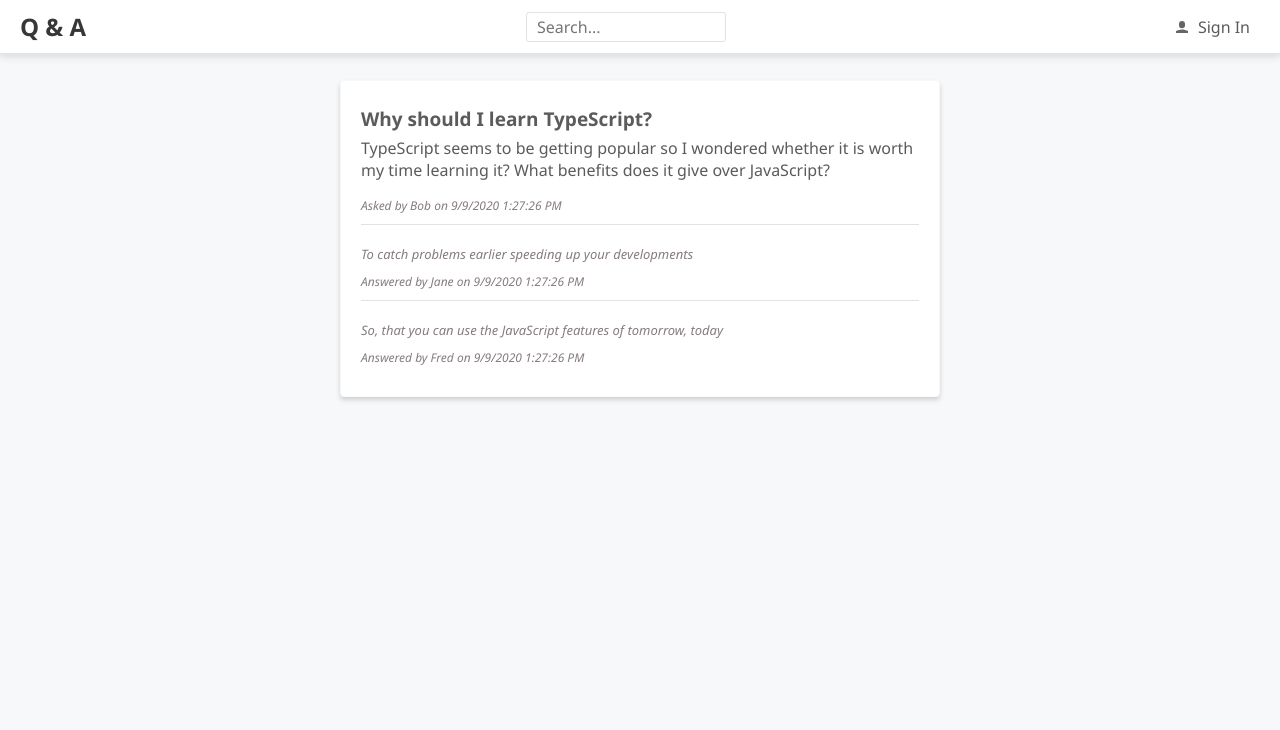
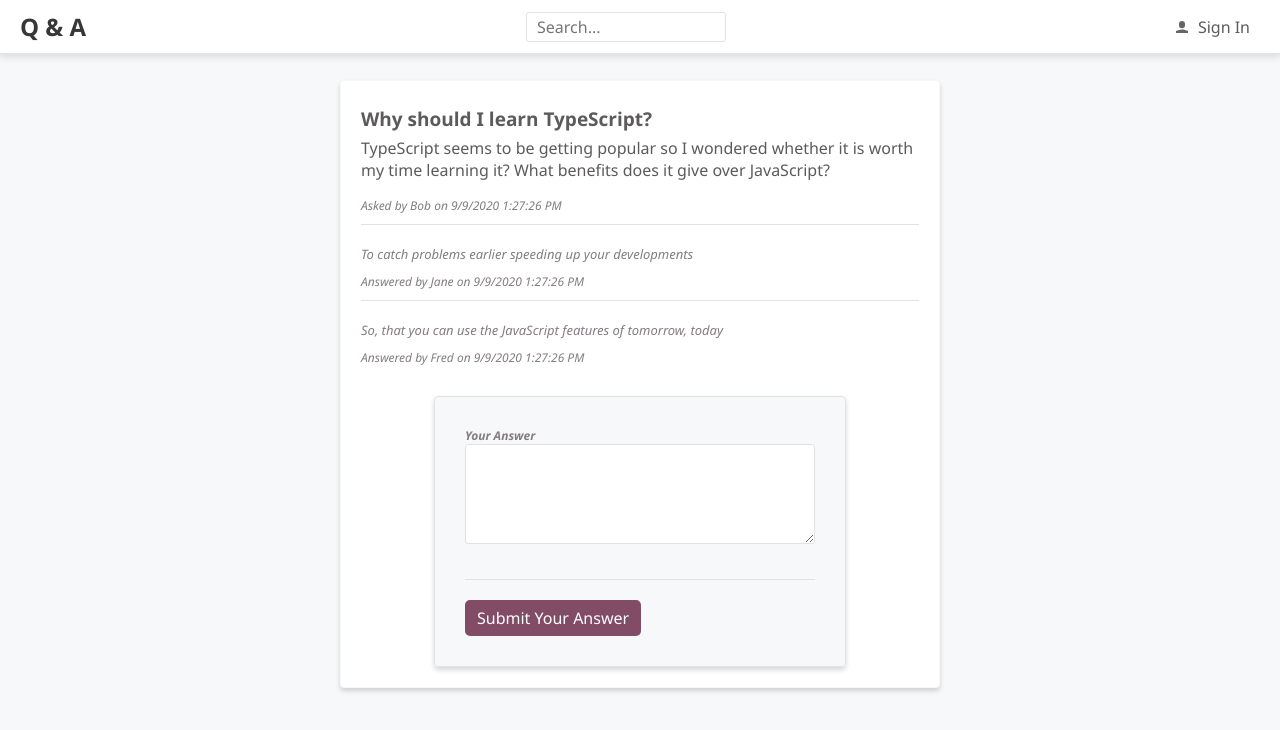
Before and after one commit to Rodrigo127/NetCoreAndReactBook, a React (Create React App) app: page /questions/1 in a window 1280 px wide. Shown: the top 730 px of the page. Built offline with nearby package versions, Linux system fonts and the light colour scheme.

Commit message:
Added answer form

```diff
--- a/src/QuestionPage.tsx
+++ b/src/QuestionPage.tsx
@@ -6,6 +6,8 @@
 import { css, jsx } from '@emotion/core';
 import { gray3, gray6 } from './Styles';
 import { AnswerList } from './AnswerList';
+import { Form } from './Form';
+import { Field } from './Field';
 
 interface RouteParams {
   questionId: string;
@@ -68,6 +70,15 @@
                 ${question.created.toLocaleDateString()}
                 ${question.created.toLocaleTimeString()}`}
               <AnswerList data={question.answers} />
+              <div
+                css={css`
+                  margin-top: 20px;
+                `}
+              >
+                <Form submitCaption="Submit Your Answer">
+                  <Field name="content" label="Your Answer" type="TextArea" />
+                </Form>
+              </div>
             </div>
           </Fragment>
         )}
```
